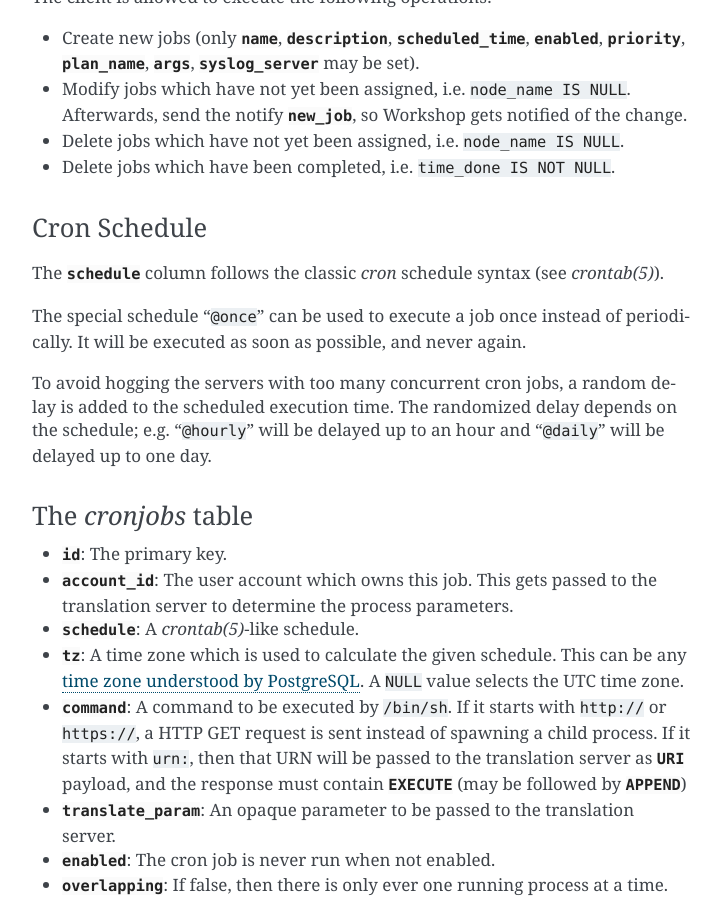
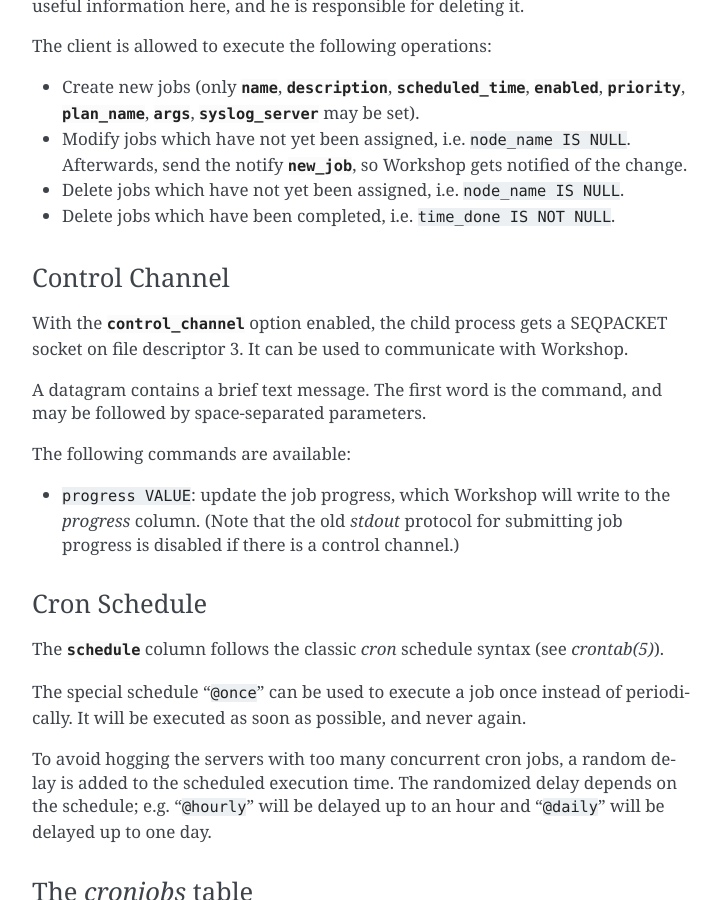
Before and after one commit to CM4all/workshop, a Sphinx documentation site: the page built from doc/index.rst, in a window 1280 px wide and 900 px high, scrolled down 7307 px. Shown: the whole window, without its empty margins (388-1109 px from the left). Built offline with Sphinx 7.4.7, drawn with Linux system fonts in a browser that asks for light colours; some of the changed text lies outside the part shown.

Commit message:
workshop/Plan: add setting "control_channel"

```diff
--- a/doc/index.rst
+++ b/doc/index.rst
@@ -200,6 +200,8 @@
 * :samp:`exec PROGRAM ARG1 ...`: Command line.  The program path must
   be absolute, because Workshop will not consider the :envvar:`PATH`.
 
+* :samp:`control_channel "yes"`: see `Control Channel`_.
+
 * :samp:`timeout INTERVAL`: A timeout for this plan.  If the process
   does not finish or update its state within this time span, it is
   assumed to be dead; the process will be killed and the job will be
@@ -303,7 +305,9 @@
 
 The process writes its progress to `stdout`, i.e. an integer number
 between 0 and 100 per line.  At the end of a line, Workshop writes
-this number into the job's database row.
+this number into the job's database row.  (If the plan enables the
+control channel, then this feature is disabled, and the control
+channel shall be used instead.)
 
 The process may log errors and other messages to `stderr`.  They will
 be forwarded to the configured syslog server, or will be logged to
@@ -380,6 +384,24 @@
   IS NULL`.
 * Delete jobs which have been completed, i.e.  :samp:`time_done
   IS NOT NULL`.
+
+Control Channel
+^^^^^^^^^^^^^^^
+
+With the :envvar:`control_channel` option enabled, the child process
+gets a SEQPACKET socket on file descriptor 3.  It can be used to
+communicate with Workshop.
+
+A datagram contains a brief text message.  The first word is the
+command, and may be followed by space-separated parameters.
+
+The following commands are available:
+
+* :samp:`progress VALUE`: update the job progress, which Workshop will
+  write to the `progress` column.  (Note that the old `stdout`
+  protocol for submitting job progress is disabled if there is a
+  control channel.)
+
 
 Cron Schedule
 ^^^^^^^^^^^^^
```
Also changed, not shown: 7 other files.
